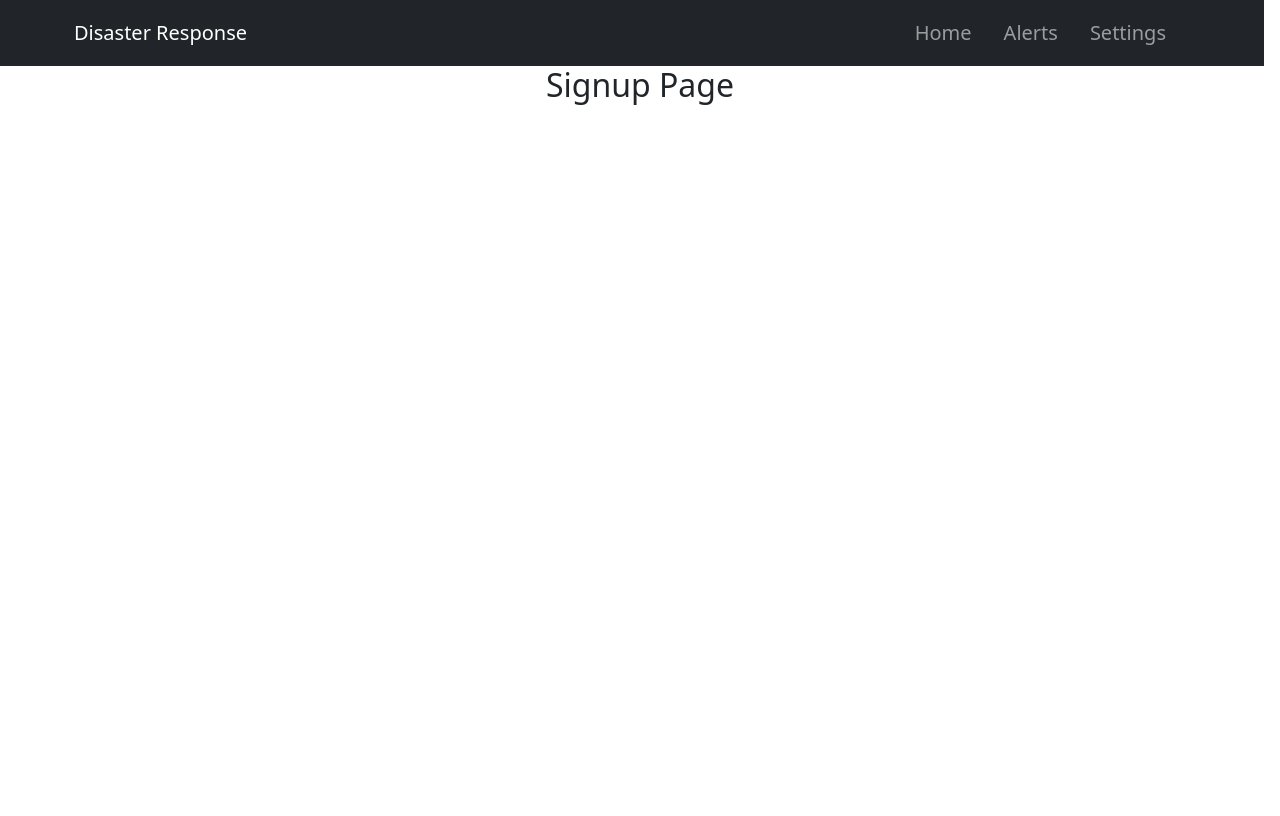
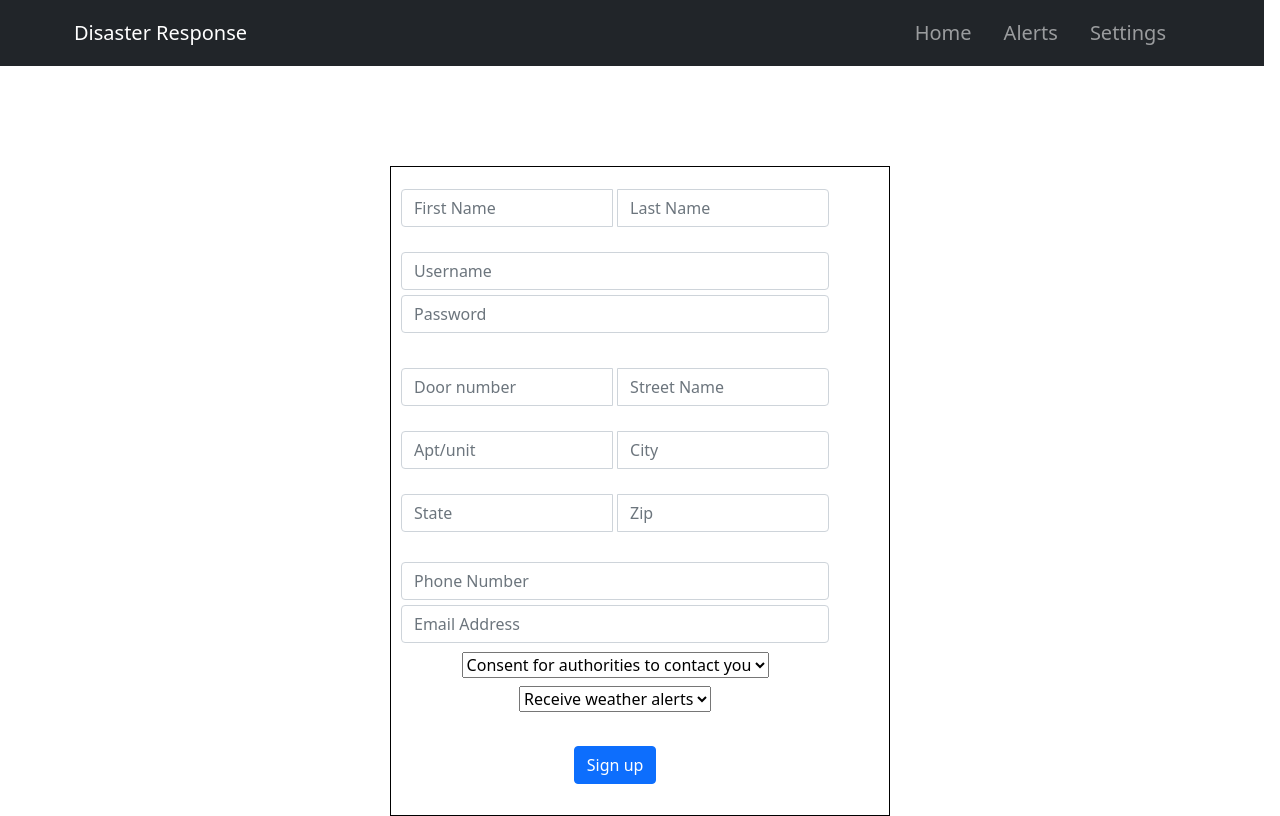
Before and after one commit to LinShi11/disasterResponse, a React (Create React App) app in the folder frontend/: page /signup in a window 1280 px wide. Built offline with nearby package versions, Linux system fonts and the light colour scheme.

Commit message:
Add Authentication, login, signup pages

```diff
--- a/frontend/public/index.html
+++ b/frontend/public/index.html
@@ -15,6 +15,8 @@
       user's mobile device or desktop. See https://developers.google.com/web/fundamentals/web-app-manifest/
     -->
     <link rel="manifest" href="%PUBLIC_URL%/manifest.json" />
+    <link href="https://cdn.jsdelivr.net/npm/bootstrap@5.0.2/dist/css/bootstrap.min.css" rel="stylesheet" integrity="sha384-EVSTQN3/azprG1Anm3QDgpJLIm9Nao0Yz1ztcQTwFspd3yD65VohhpuuCOmLASjC" crossorigin="anonymous">
+    <script src="https://cdn.jsdelivr.net/npm/bootstrap@5.0.2/dist/js/bootstrap.bundle.min.js" integrity="sha384-MrcW6ZMFYlzcLA8Nl+NtUVF0sA7MsXsP1UyJoMp4YLEuNSfAP+JcXn/tWtIaxVXM" crossorigin="anonymous"></script>
     <!--
       Notice the use of %PUBLIC_URL% in the tags above.
       It will be replaced with the URL of the `public` folder during the build.
--- a/frontend/src/App.css
+++ b/frontend/src/App.css
@@ -81,3 +81,67 @@
   flex: 0 0 180px;
 
 }
+.centered-container-login {
+  width: 300px; /* Adjust the width as needed */
+  height: 300px; /* Adjust the height as needed */
+  border: 1px solid #353434; /* Border style and color */
+  display: flex;
+  justify-content: center;
+  align-items: center;
+  margin: 0 auto; /* Centers the div horizontally */
+  margin-top: 100px; /* Adjust the top margin for vertical centering */
+}
+
+.centered-container-signup {
+  width: 500px; /* Adjust the width as needed */
+  height: 650px; /* Adjust the height as needed */
+  border: 1px solid #000; /* Border style and color */
+  display: flex;
+  flex-direction: column;
+  justify-content: center;
+  align-items: center;
+  margin: 0 auto; /* Centers the div horizontally */
+  margin-top: 100px; /* Adjust the top margin for vertical centering */
+}
+
+.input-box {
+  width: 90%; /* Input box width as 80% of the container */
+  padding: 10px;
+  margin-bottom: 10px;
+  box-sizing: border-box; /* Includes padding and border in the width calculation */
+}
+
+.m-top{
+  margin-top: 20px;
+}
+
+.m-bot{
+  margin-bottom: 5px;
+}
+
+.centered-container-signup .input-group {
+  display: flex;
+  flex-wrap: wrap;
+  width: 90%;
+  padding: 10px;
+}
+
+.centered-container-signup .input-group input {
+  flex: 1;
+  margin-right: 5px; /* Adjust the spacing between the input fields */
+}
+
+.centered-container-signup .input-group input:last-child {
+  margin-right: 0; /* Remove right margin for the last input field */
+}
+
+.margin-top{
+  margin-top: 5px;
+}
+
+.input-box-login {
+  width: 100%; /* Input box width as 80% of the container */
+  padding: 10px;
+  margin-bottom: 10px;
+  box-sizing: border-box; /* Includes padding and border in the width calculation */
+}
--- a/frontend/src/App.js
+++ b/frontend/src/App.js
@@ -17,7 +17,8 @@ function App() {
       <div className="App">
         <Bar />
         <Routes>
-          <Route path="/" element={<WeatherUpdate />} />
+          <Route path="/" element={<Login />} />
+          <Route path="/home" element={<WeatherUpdate />} />
           <Route path="/authority" element={<AuthoritiesUpdate />} />
           <Route path="/login" element={<Login />} />
           <Route path="/logout" element={<Logout />} />
--- a/frontend/src/Login.js
+++ b/frontend/src/Login.js
@@ -1,10 +1,12 @@
 // Login.js
 import React, { useState } from 'react';
 import { useNavigate } from 'react-router-dom';
+import "./App.css";
 
 function Login() {
     const [username, setUsername] = useState('');
     const [password, setPassword] = useState('');
+    const [result, setResult] = useState({});
     const navigate = useNavigate();
 
     const handleSubmit = (e) => {
@@ -23,13 +25,15 @@ function Login() {
             body: JSON.stringify(data),
           })
             .then((response) => response.json())
-            .then((data) => {
-              if (data.message === 'Login successful') {
+            .then((json) => {
+              if (json.message === 'Login successful') {
                 // Successful login, redirect to weather update page
-                navigate('/weatherbycity');
-              } else {
-                // Handle invalid credentials error
-                console.error('Invalid credentials');
+                setResult(json);
+                navigate('/home');
+              }
+              else
+              {
+                setResult(json);
               }
             })
             .catch((error) => {
@@ -39,13 +43,27 @@ function Login() {
 
     return (
         <div>
-            <h2>Login</h2>
-            <form onSubmit={handleSubmit}>
-                <input type="text" placeholder="Username" value={username} onChange={(e) => setUsername(e.target.value)} />
-                <input type="password" placeholder="Password" value={password} onChange={(e) => setPassword(e.target.value)} />
-                <button type="submit">Login</button>
-            </form>
-        </div>
+            <div className="centered-container-login">
+              <form onSubmit={handleSubmit}>
+                <div class="input-box-login">
+                  <input type="text" class="form-control m-bot" id="username" aria-describedby="Usernamehelp" placeholder="Username"
+                   value={username} onChange={(e) => setUsername(e.target.value)} />
+
+                  <input type="password" class="form-control m-bot" id="password" placeholder="Password"
+                   value={password} onChange={(e) => setPassword(e.target.value)} />
+                </div>
+                <button type="submit" class="btn btn-primary input-box-login">Login</button>
+                <p class="m-top">Don't have an account?</p>
+                <a href="/signup" class="btn btn-secondary">Sign up</a>
+              </form>
+
+              {result.message === "Invalid credentials" &&
+                (
+                  <p className="text-danger mt-3">Invalid Username/password. Try again.</p>
+              )}
+            </div>
+      </div>
+
     );
 }
 
--- a/frontend/src/Navigation/Bar.js
+++ b/frontend/src/Navigation/Bar.js
@@ -41,7 +41,7 @@ function Bar() {
           <Nav className="me-auto">
           </Nav>
           <Nav className="navbar-brand me-3">
-            <Nav.Link href="/">Home</Nav.Link>
+            <Nav.Link href="/home">Home</Nav.Link>
             <Nav.Link className="ms-3" href="/alerts">Alerts</Nav.Link>
             <Nav.Link className="ms-3" href="/settings">Settings</Nav.Link>
           </Nav>
--- a/frontend/src/Signup.js
+++ b/frontend/src/Signup.js
@@ -1,12 +1,123 @@
 import React, { useState } from 'react';
+import './App.css';
 import { useNavigate } from 'react-router-dom';
 
 function Signup() {
+  const [name, setName] = useState({ first: '', last: '' });
+  const [username, setUsername] = useState('');
+  const [password, setPassword] = useState('');
+  const [address, setAddress] = useState({
+    door: '',
+    street: '',
+    apt: '',
+    city: '',
+    state: '',
+    zip: '',
+  });
+  const [phone, setPhone] = useState('');
+  const [email, setEmail] = useState('');
+  const [contact, setContact] = useState('');
+  const [alerts, setAlerts] = useState('');
+  const [message, setMessage] = useState('');
+  const navigate = useNavigate();
 
-    return (
-        <h2> Signup Page</h2>
-    );
+  const handleSubmit = (e) => {
+    e.preventDefault();
 
+    const data = {
+      name: name,
+      username: username,
+      password: password,
+      address: address,
+      phone: phone,
+      email: email,
+      preference: {
+        contact: contact,
+        alerts: alerts,
+      },
+    };
+
+    fetch('/signup', {
+      method: 'POST',
+      headers: {
+        'Content-Type': 'application/json',
+      },
+      body: JSON.stringify(data),
+    })
+      .then((response) => response.json())
+      .then((json) => {
+            setMessage(json.message);
+            if (json.message === "Signup successful")
+            {
+                navigate('/login');
+            }
+        })
+      .catch((error) => console.error('Error signing up:', error));
+  };
+
+  return (
+    <div>
+        <div className="centered-container-signup">
+            <form onSubmit={handleSubmit}>
+                <div class="input-group">
+                    <input type="text" required class="form-control m-bot" id="Fname" placeholder="First Name"
+                     value={name.first} onChange={(e) => setName({ ...name, first: e.target.value })} />
+                    <input type="text" required class="form-control m-bot" id="Lname" placeholder="Last Name"
+                     value={name.last} onChange={(e) => setName({ ...name, last: e.target.value })} />
+                </div>
+                <div class="input-box">
+                    <input type="text" required class="form-control m-bot" id="Username" placeholder="Username"
+                    value={username} onChange={(e) => setUsername(e.target.value)} />
+                    <input type="password" required class="form-control m-bot" id="inputPassword4" placeholder="Password"
+                    value={password} onChange={(e) => setPassword(e.target.value)} />
+                </div>
+                <div class="input-group">
+                    <input type="text" required class="form-control" id="inputAddress" placeholder="Door number"
+                    value={address.door} onChange={(e) => setAddress({ ...address, door: e.target.value })} />
+                    <input type="text" required class="form-control" id="inputAddress" placeholder="Street Name"
+                    value={address.street} onChange={(e) => setAddress({ ...address, street: e.target.value })} />
+                </div>
+                <div class="input-group margin-top">
+                    <input type="text" class="form-control" id="inputAddress" placeholder="Apt/unit"
+                    value={address.apt} onChange={(e) => setAddress({ ...address, apt: e.target.value })} />
+                    <input type="text" required class="form-control" id="inputCity" placeholder="City"
+                    value={address.city} onChange={(e) => setAddress({ ...address, city: e.target.value })} />
+                </div>
+                <div class="input-box input-group margin-top">
+                    <input type="text" required class="form-control" id="inputAddress" placeholder="State"
+                    value={address.state} onChange={(e) => setAddress({ ...address, state: e.target.value })} />
+                    <input type="text" required class="form-control" id="inputZip" placeholder="Zip"
+                    value={address.zip} onChange={(e) => setAddress({ ...address, zip: e.target.value })} />
+                </div>
+                <div class="input-box">
+                    <input type="number" required class="form-control m-bot" id="phone" placeholder="Phone Number"
+                    value={phone} onChange={(e) => setPhone(e.target.value)} />
+                    <input type="email" required class="form-control m-bot" id="email" placeholder="Email Address"
+                    value={email} onChange={(e) => setEmail(e.target.value)} />
+                    <select class="custom-select my-1 mr-sm-2 m-bot" required id="inlineFormCustomSelectPref"
+                    value={contact} onChange={(e) => setContact(e.target.value)}>
+                        <option selected>Consent for authorities to contact you</option>
+                        <option value="1">Yes</option>
+                        <option value="2">No</option>
+                    </select>
+                    <select class="custom-select my-1 mr-sm-2 m-bot" required id="inlineFormCustomSelectPref"
+                    value={alerts} onChange={(e) => setAlerts(e.target.value)} >
+                        <option selected>Receive weather alerts</option>
+                        <option value="1">Yes</option>
+                        <option value="2">No</option>
+                    </select>
+                </div>
+                <div class="input-box">
+                    <button type="submit" class="btn btn-primary">Sign up</button>
+                </div>
+
+            </form>
+
+        </div>
+
+      {message && <p>{message}</p>}
+    </div>
+  );
 }
 
 export default Signup;
--- a/frontend/src/WeatherUpdate.js
+++ b/frontend/src/WeatherUpdate.js
@@ -18,9 +18,6 @@ function WeatherUpdate(){
 
         e.preventDefault();
         setCity(city);
-        // const response = fetch(`/weatherbycity/${city}`);
-        // const newData = response.json();
-        // setData(newData);
 
         fetch(`/weatherbycity/${city}`)
         .then(response => response.json())
```
Also changed, not shown: frontend/src/Logout.js (+16 -3 lines), 2 other files (tests, documents, lock files or other folders).
